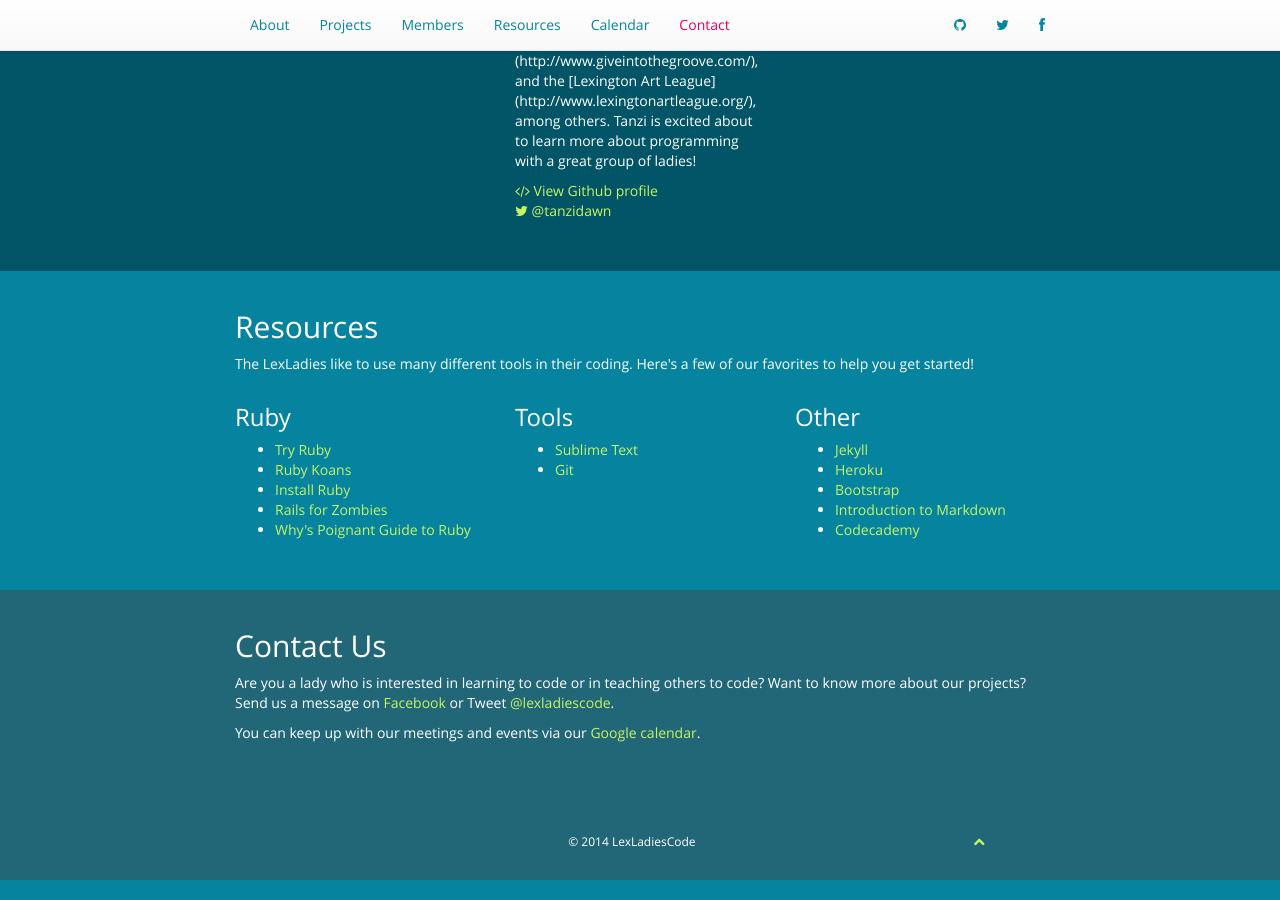
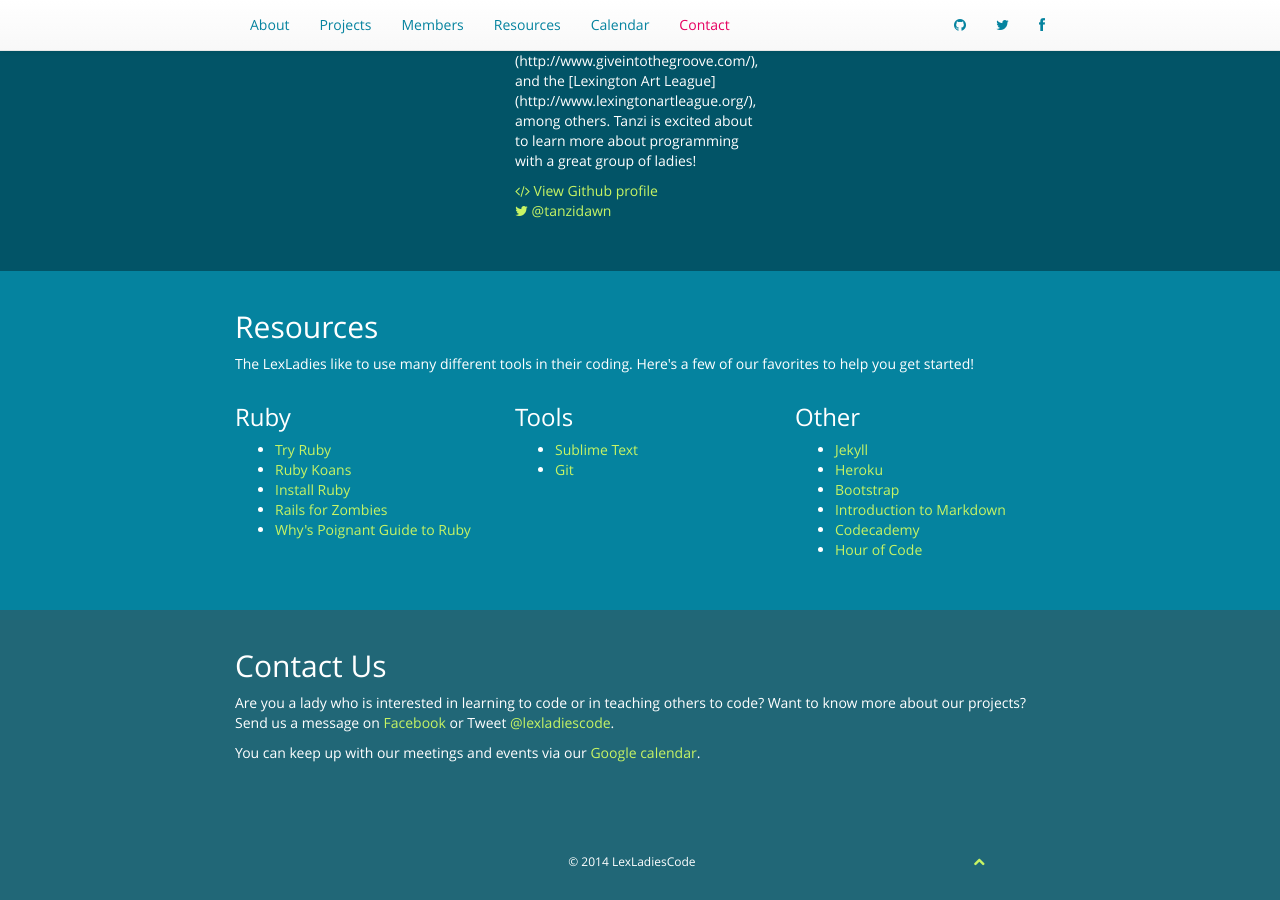
Before and after one commit to LexLadiesCode/LexLadiesCode.github.io, a Jekyll site: the page built from index.html, in a window 1280 px wide and 900 px high, scrolled down 2958 px. Built offline with Jekyll 4.4.1, drawn with Linux system fonts in a browser that asks for light colours; nearby versions of some CDN libraries; Markdown is read by kramdown in place of the engine named in the settings.

Commit message:
Add Hour of Code to resources

```diff
--- a/_includes/resources.html
+++ b/_includes/resources.html
@@ -29,6 +29,7 @@
           <li><a href="http://getbootstrap.com/">Bootstrap</a></li>
           <li><a href="http://daringfireball.net/projects/markdown/syntax">Introduction to Markdown</a></li>
           <li><a href="http://www.codecademy.com/">Codecademy</a></li>
+          <li><a href="http://code.org/learn">Hour of Code</a></li>
         </ul>
       </div>
     </div>
```
